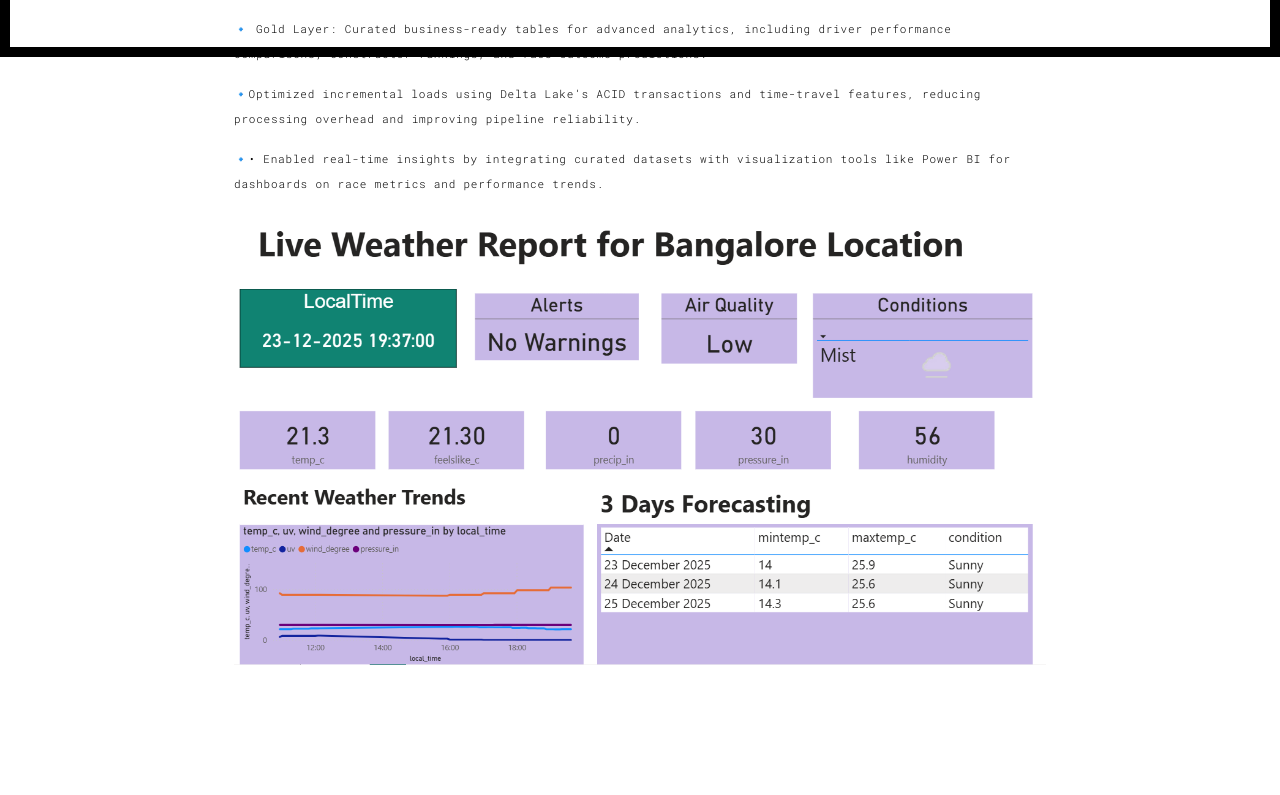
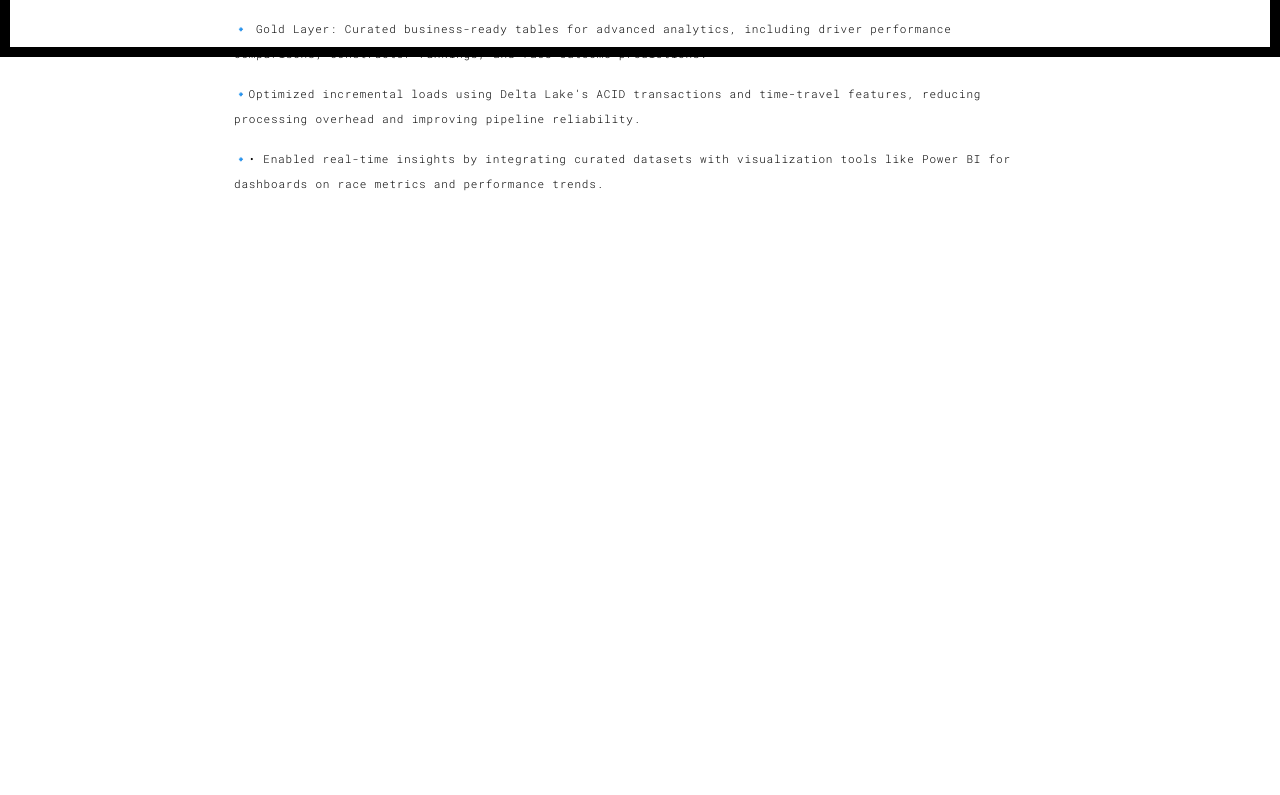
Before and after one commit to pavanshettykv/portfolio, a Flask app: template templates/work3.html in a window 1280 px wide. Shown: the part 743-1538 px from the top of the page. After the commit the page ends 934 px from the top, so only its background shows below. Run offline with Flask 2, Linux system fonts and the light colour scheme; the template is opened without the code that fills it, so the values that code supplies are empty.

Commit message:
modified page3

```diff
--- a/templates/work3.html
+++ b/templates/work3.html
@@ -78,7 +78,6 @@
              <p>🔹Optimized incremental loads using Delta Lake’s ACID transactions and time-travel features, reducing processing overhead and improving pipeline reliability.</p>
              <p>🔹• Enabled real-time insights by integrating curated datasets with visualization tools like Power BI for dashboards on race metrics and performance trends.
 </p>
-            <img src="./static/assets/images/weather.png" alt="" class="img-responsive">
         </div>
 
       </div>
```
